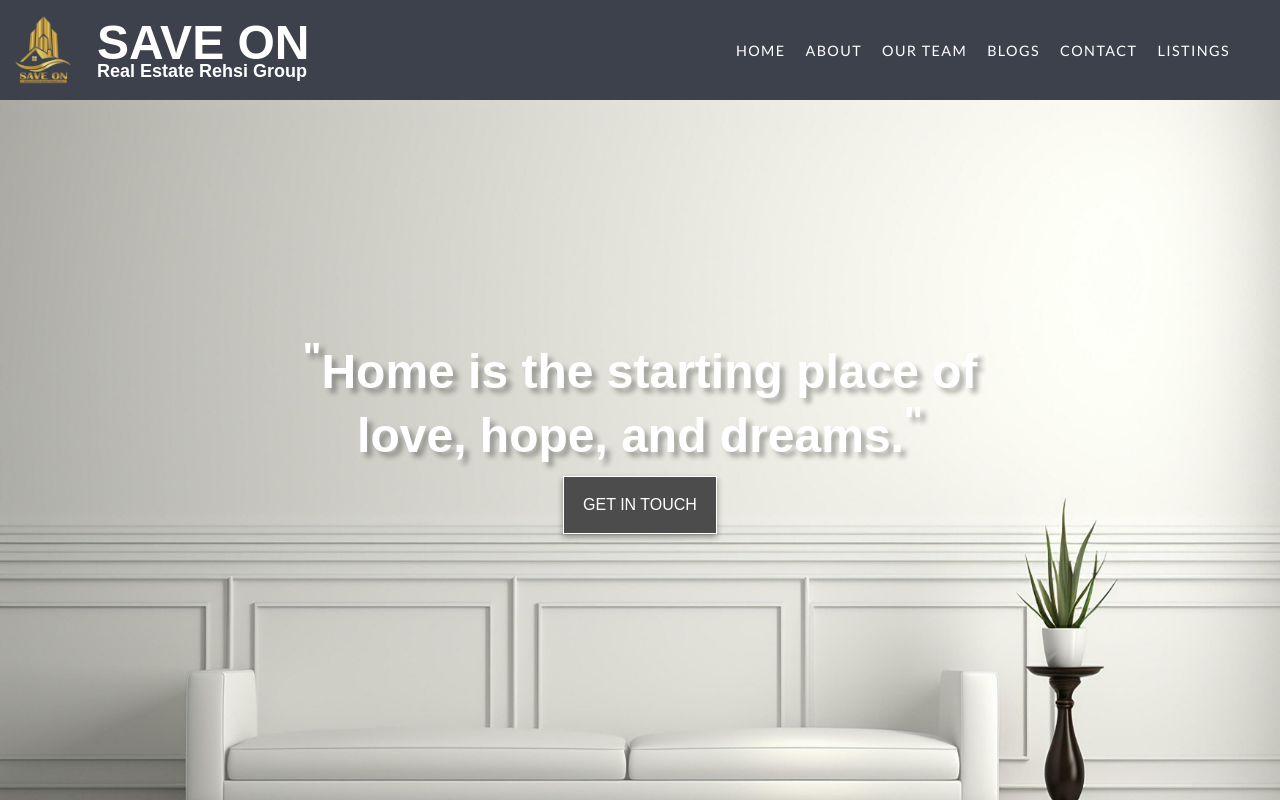
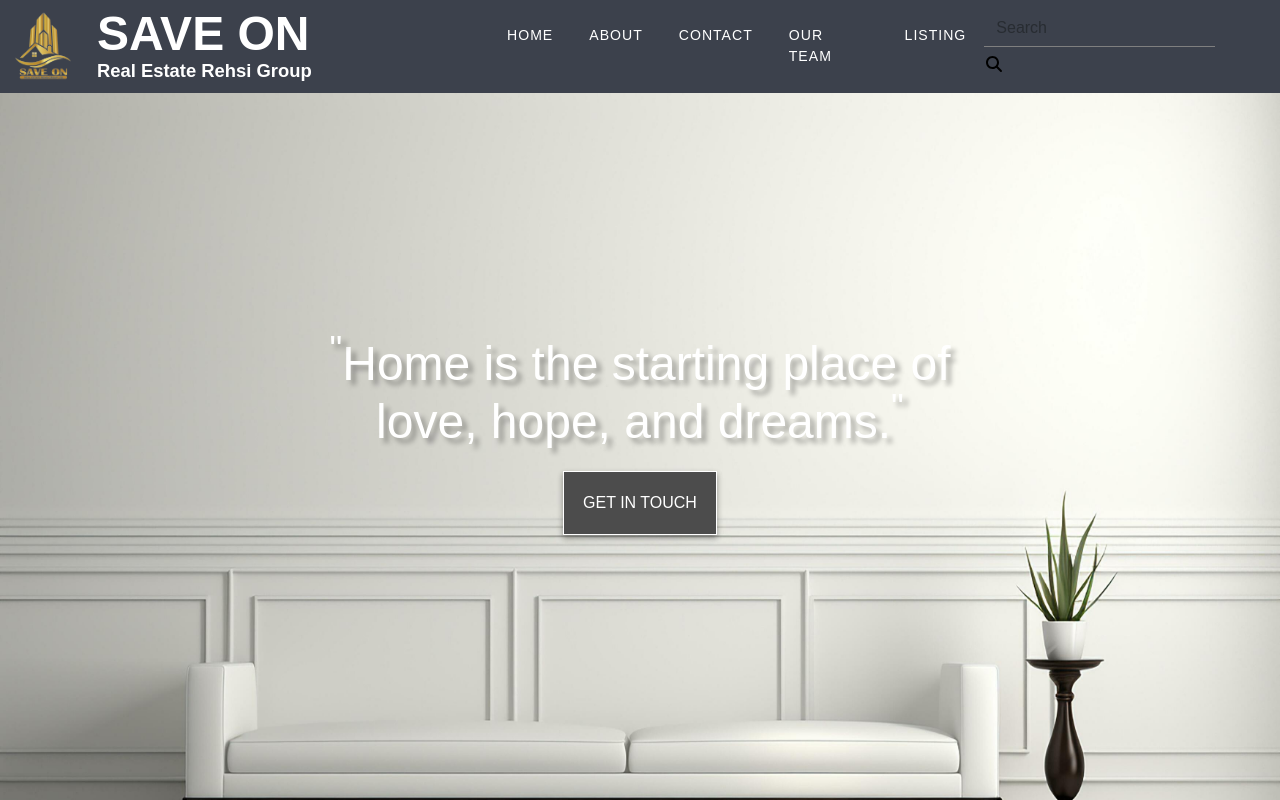
Before and after one commit to rsahilt/saveonrealestate, a React (Vite) app: page / in a window 1280 px wide. Shown: the top 800 px of the page. Built offline with nearby package versions, Linux system fonts and the light colour scheme.

Commit message:
react navbar used

```diff
--- a/src/App.jsx
+++ b/src/App.jsx
@@ -1,6 +1,5 @@
 import React from 'react'
-
-
+import 'bootstrap/dist/css/bootstrap.min.css';
 import Background from './Components/Background/Background'
 import Header from './Components/Header/Header'
 import Content from './Components/Content/Content'
--- a/src/Components/Content/Content.css
+++ b/src/Components/Content/Content.css
@@ -1,6 +1,5 @@
 section{
     width: 100%;
-    height: 60vh;
     display: flex;
     justify-content: center;
     align-items: center;
@@ -11,7 +10,6 @@ section{
 
 .content-container{
     width: 80%;
-    height: 80%;
     display: flex;
 }
 
--- a/src/Components/Header/Header.css
+++ b/src/Components/Header/Header.css
@@ -1,13 +1,6 @@
 header{
     width: 100%;
-    height: 100px;
     box-shadow: 0 2px 2px rgba(0, 0, 0, 0.6);
-}
-
-nav{
-    width: 100%;
-    padding: 15px 0;
-    height: 70px;
     background-color: rgba(12, 18, 32, 0.8);
     display: flex;
 }
@@ -41,12 +34,20 @@ nav{
 .title .top-title h1{
     font-size: 3em;
     justify-content: center;
+    margin-bottom: 0;
+    font-weight: 600;
+    padding-top: 5px;
 }
 
 .title .btm-title{
     width: 100%;
     height: 35%;
-    font-size: 0.75em;
+}
+
+.btm-title-h2{
+    margin-top: 0;
+    font-size: 1.15em;
+    font-weight: 600;
 }
 
 .navbar{
@@ -54,51 +55,43 @@ nav{
     height: inherit;
 }
 
-.navbar .nav-ul{
-    display: flex;
-    list-style: none;
-    float: right;
-    margin-top: 2%;
-    padding-right:40px;
+.nav-item{
+    text-transform: uppercase;
+    font-size: 0.88em;
+    font-weight: 400;
+    letter-spacing: 1px;
+    margin: 0 10px;
+    color: #fff;
 }
 
-.navbar .nav-ul .listitems{
-    padding: 10px 17px;
+.searchbuttonhome{
+    border: none;
+    padding-left: 2px;
+    color: black;
+    background-color: transparent;
 }
 
-.navbar .nav-ul .listitems a{
-    color: white;
-    text-decoration: none;
-    font-family: 'Lato';
-    font-weight: 400;
-    font-size: 0.9em;
-    text-transform: uppercase;
-    letter-spacing: 1.4px;
+.searchbuttonhome:hover,
+.searchbuttonhome:active,
+.searchbuttonhome:focus
+{
+    background-color: transparent !important;
+    color: black !important;
 }
 
-.navbar .nav-ul .listitems a:hover{
-    color: #b2b2b2;
+.searchbox{
+    border: none;
+    border-bottom: 1px solid #7f7f7f;
+    border-radius: 0;
+    outline: none;
+    background-color: transparent !important;
+    color: #fff !important;
 }
 
-
-/* Media Queries */
-
-@media screen and (min-width: 985px){
-    .navbar .nav-ul .listitems{
-        padding: 10px 10px;
-    }
+.searchbox:focus {
+    border: none;
+    border-bottom: 1px solid #7f7f7f;
+    border-radius: 0;
+    outline: none;
+    box-shadow: none;
 }
-
-@media screen and (max-width: 985px){
-    .navbar{
-        display: none;
-    }
-
-    .logo{
-        width: 12%;
-    }
-
-    .title{
-        width: 60%;
-    }
-}
--- a/src/Components/Header/Header.jsx
+++ b/src/Components/Header/Header.jsx
@@ -1,36 +1,71 @@
 import './Header.css'
 import sorslogo from '../../assets/sorslogo.png'
+import Container from 'react-bootstrap/Container';
+import Nav from 'react-bootstrap/Nav';
+import Navbar from 'react-bootstrap/Navbar';
+import NavDropdown from 'react-bootstrap/NavDropdown';
+import Form from 'react-bootstrap/Form';
+import Button from 'react-bootstrap/Button';
+import InputGroup from 'react-bootstrap/InputGroup';
+import Row from 'react-bootstrap/Row';
+import Col from 'react-bootstrap/Col';
 import { Link } from 'react-router-dom'
+import { FontAwesomeIcon } from '@fortawesome/react-fontawesome'
+import {faMagnifyingGlass} from '@fortawesome/free-solid-svg-icons'
 
 
 
 const Header = () => {
   return (
     <header>
-        <nav>
         <div className="logo">
             <img src={sorslogo} alt="company logo" className='companylogo'/>
         </div>
+
         <div className="title">
             <div className="top-title">
                 <h1>SAVE ON</h1>
             </div>
             <div className="btm-title">
-                    <h2>Real Estate Rehsi Group</h2>
+                <h2 className='btm-title-h2'>Real Estate Rehsi Group</h2>
             </div>
         </div>
-            <div className="navbar">
 
-                <ul className='nav-ul'>
-                    <li className='listitems'><Link to="/">Home</Link></li>
-                    <li className='listitems'><Link to="/">About</Link></li>
-                    <li className='listitems'><Link to="/">Our Team</Link></li>
-                    <li className='listitems'><Link to="/">Blogs</Link></li>
-                    <li className='listitems'><Link to="/">Contact</Link></li>
-                    <li className='listitems'><Link to="/">Listings</Link></li>
-                </ul>
-            </div>
-        </nav>
+
+        <Navbar expand="lg" style={{paddingLeft:'50px'}}>
+            <Container>
+                <Navbar.Toggle aria-controls="basic-navbar-nav" />
+                <Navbar.Collapse id="basic-navbar-nav">
+                    <Nav className="me-auto">
+                        <Nav.Link as={Link} to="/" className="nav-item">Home</Nav.Link>
+                        <Nav.Link as={Link} to="/showroom" className="nav-item">About</Nav.Link>
+                        <Nav.Link as={Link} to="/products" className="nav-item">Contact</Nav.Link>
+                        <Nav.Link as={Link} to="/about-us" className="nav-item">Our Team</Nav.Link>
+                        <Nav.Link as={Link} to="/contact-us" className="nav-item">Listing</Nav.Link>
+                    </Nav>
+
+                    <Form inline>
+                        <Row>
+                            <Col xs="auto">
+                                <Form.Control
+                                type="text"
+                                placeholder="Search"
+                                className=" mr-sm-2 searchbox"
+                                />
+                            </Col>
+                            <Col xs="auto">
+                                <Button className='searchbuttonhome' type="submit">
+                                    <FontAwesomeIcon icon={faMagnifyingGlass} />
+                                </Button>
+                            </Col>
+                        </Row>
+                </Form>
+
+                </Navbar.Collapse>
+            </Container>
+        </Navbar>
+
+
     </header>
   )
 }
```
Lines whose indentation alone changed are shown as unchanged.
